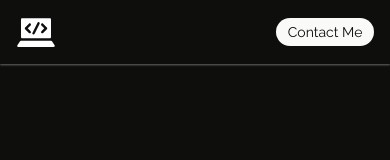
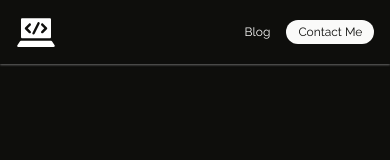
Before and after one commit to ryanadiputraa/portfolio, a Next.js app: page / in a window 390 px wide. Shown: the top 160 px of the page. Built offline with nearby package versions, Linux system fonts and the light colour scheme.

Commit message:
feat: add blog nav link

```diff
--- a/app/components/header.tsx
+++ b/app/components/header.tsx
@@ -2,9 +2,15 @@
 
 import { motion } from 'framer-motion';
 import Image from 'next/image';
-import { Link } from 'react-scroll';
+import Link from 'next/link';
+import { Link as ReactScrollLink } from 'react-scroll';
 
 import { Theme } from '@/types/theme';
+
+const linkMotion = {
+  initial: { width: 0 },
+  hover: { width: '100%', transition: { duration: 0.1, ease: 'easeInOut' } },
+};
 
 export function Header({ theme }: { theme: Theme }): React.ReactNode {
   return (
@@ -18,41 +24,49 @@ export function Header({ theme }: { theme: Theme }): React.ReactNode {
       initial={{ y: -100 }}
       transition={{ duration: 0.5, delay: 1, ease: 'easeOut' }}
     >
-      <Link className="cursor-pointer" to="intro" spy={true} smooth={true} offset={-50} duration={1000}>
+      <ReactScrollLink className="cursor-pointer" to="intro" spy={true} smooth={true} offset={-50} duration={1000}>
         <Image src={theme === 'light' ? '/img/logo.svg' : '/img/logo-white.svg'} width={40} height={40} alt="logo" />
-      </Link>
-      <nav className="flex gap-8 items-center">
+      </ReactScrollLink>
+      <nav className="flex gap-4 sm:gap-8 items-center">
+        <Link className="cursor-pointer" href={'/blog'}>
+          <motion.div initial="initial" whileHover="hover">
+            <span className={`${theme === 'light' ? 'text-black' : 'text-white'} text-xs sm:text-base`}>Blog</span>
+            <motion.div className="h-[0.1rem] rounded-full bg-accent-light" variants={linkMotion} />
+          </motion.div>
+        </Link>
         <NavItem theme={theme} href="about" text="about" />
         <NavItem theme={theme} href="projects" text="projects" />
-        <Link className="cursor-pointer" to="contact" spy={true} smooth={true} offset={0} duration={1000}>
+        <ReactScrollLink className="cursor-pointer" to="contact" spy={true} smooth={true} offset={0} duration={1000}>
           <motion.div
             className={`${
               theme === 'light' ? 'bg-black text-white' : 'bg-white text-black'
-            } py-1 sm:py-2 px-3 sm:px-6 text-sm sm:text-base rounded-full text-center`}
+            } py-1 sm:py-2 px-3 sm:px-6 text-xs sm:text-base rounded-full text-center`}
             whileHover={{
               scale: 1.05,
             }}
           >
             Contact Me
           </motion.div>
-        </Link>
+        </ReactScrollLink>
       </nav>
     </motion.header>
   );
 }
 
-const linkMotion = {
-  initial: { width: 0 },
-  hover: { width: '100%', transition: { duration: 0.1, ease: 'easeInOut' } },
-};
-
 function NavItem({ theme, href, text }: { theme: Theme; href: string; text: string }): React.ReactNode {
   return (
-    <Link className="cursor-pointer" to={href} spy={true} smooth={true} offset={0} duration={1000}>
-      <motion.div className="hidden sm:inline-block" initial="initial" whileHover="hover">
+    <ReactScrollLink
+      className="cursor-pointer hidden sm:inline-block"
+      to={href}
+      spy={true}
+      smooth={true}
+      offset={0}
+      duration={1000}
+    >
+      <motion.div initial="initial" whileHover="hover">
         <span className={`${theme === 'light' ? 'text-black' : 'text-white'}`}>{text}</span>
         <motion.div className="h-[0.1rem] rounded-full bg-accent-light" variants={linkMotion} />
       </motion.div>
-    </Link>
+    </ReactScrollLink>
   );
 }
--- a/app/components/projects.tsx
+++ b/app/components/projects.tsx
@@ -154,7 +154,7 @@ function ProjectItem({
             transition={{ duration: 0.2, ease: 'easeInOut' }}
             className="hidden flex-col items-center gap-2"
           >
-            <Image src={'/img/github.png'} width={40} height={40} alt="github" className="w-16" />
+            <Image src={'/img/github.png'} width={30} height={30} alt="github" className="w-16" />
             <span className="text-black text-sm font-bold text-center">Code</span>
           </motion.a>
           {project.live && (
@@ -165,7 +165,7 @@ function ProjectItem({
               transition={{ duration: 0.2, ease: 'easeInOut' }}
               className="hidden flex-col items-center gap-2"
             >
-              <Image src={'/img/web.png'} width={40} height={40} alt="web" className="w-16" />
+              <Image src={'/img/web.png'} width={30} height={30} alt="web" className="w-16" />
               <span className="text-black text-sm font-bold text-center">Live</span>
             </motion.a>
           )}
--- a/app/layout.tsx
+++ b/app/layout.tsx
@@ -13,7 +13,7 @@ export const metadata: Metadata = {
 export default function RootLayout({ children }: { children: React.ReactNode }) {
   return (
     <html lang="en">
-      <body className={`${raleway.className} text-black`}>{children}</body>
+      <body className={`${raleway.className} text-black dark:text-white`}>{children}</body>
     </html>
   );
 }
```
